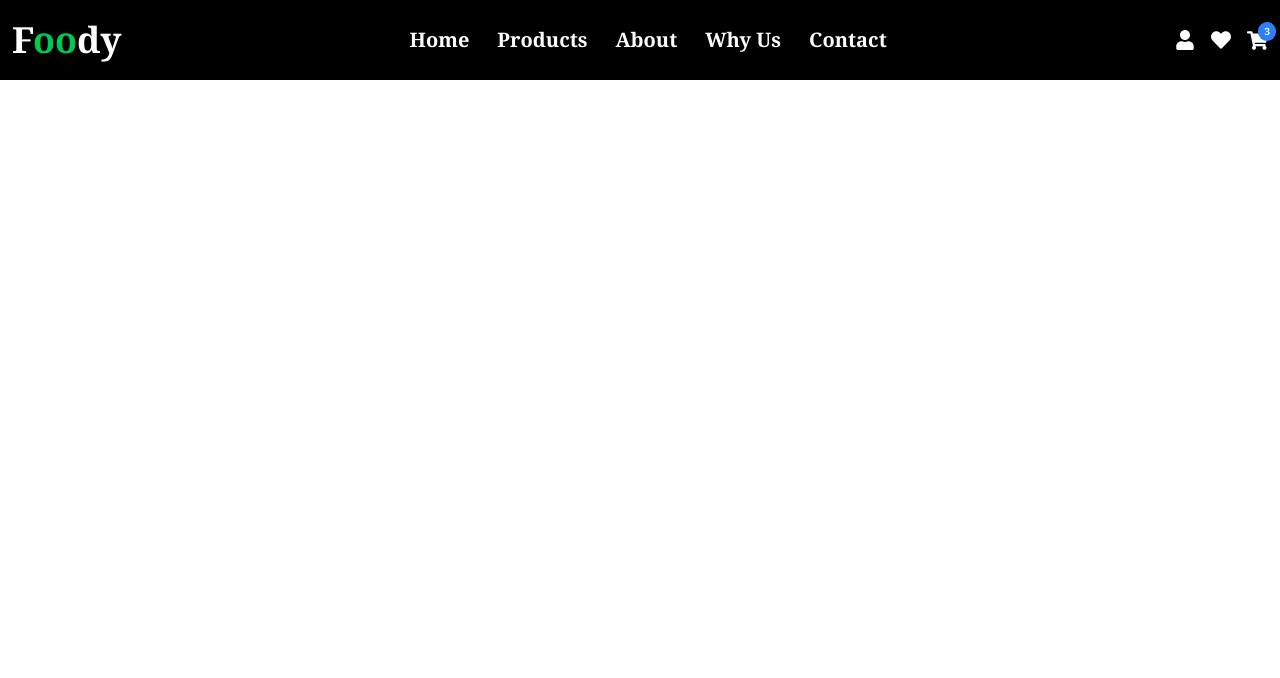
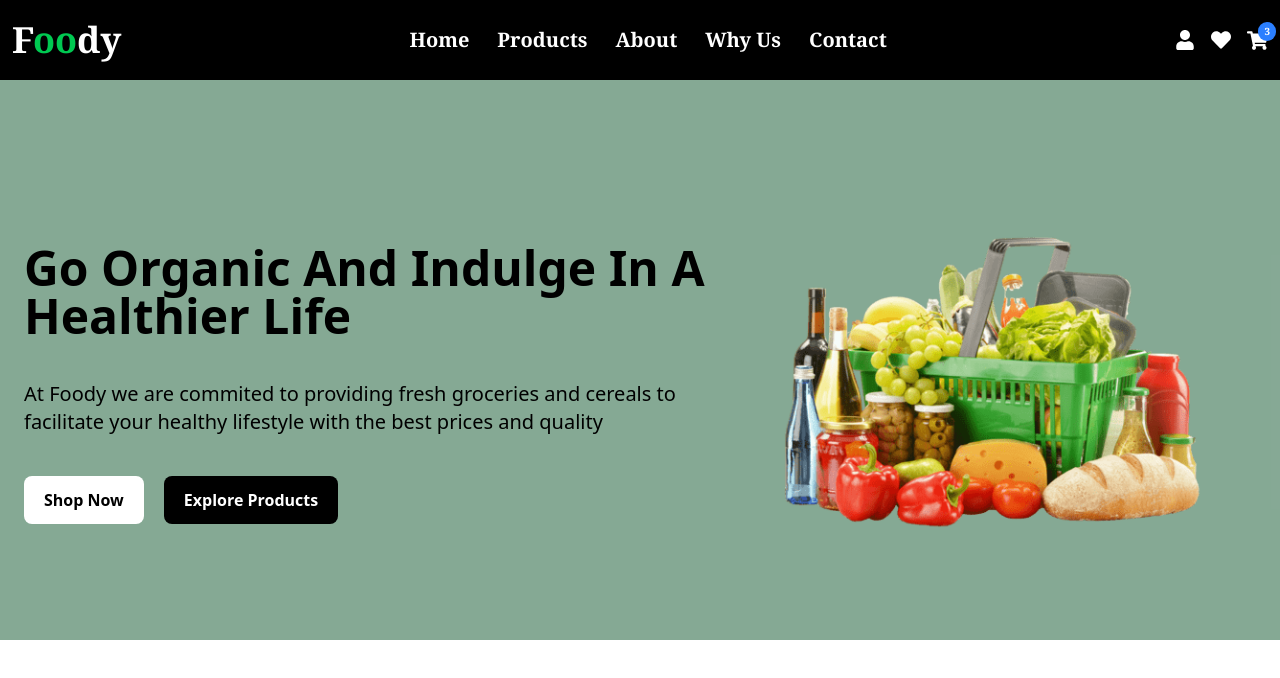
Before and after one commit to Iamvinnie254/jhub_ecomm, a Next.js app: page / in a window 1280 px wide. Shown: the top 678 px of the page. Built offline with nearby package versions, Linux system fonts and the light colour scheme.

Commit message:
feat: add a hero  section showcasing what to expect in the site and calling the user to get a good grasp of what the business is all about.

```diff
--- /dev/null
+++ b/src/app/features/landing-page/components/hero-section/page.tsx
@@ -0,0 +1,25 @@
+import Link from "next/link";
+import Groceries from "../../../../../../public/images/hero_groceries.png"
+
+function Hero() {
+    return (
+        <div className="bg-green-900/50 md:h-[70vh] h-[80vh] items-center ">
+            <div className=" flex flex-col md:flex-row items-center max-w-7xl mx-auto md:pt-24 p-6">
+                <div className="md:gap-10 gap-6 flex flex-col h-full ">
+                    <h2 className="capitalize font-bold text-3xl md:text-5xl ">Go organic and indulge in a healthier life</h2>
+                    <p className="text-sm md:text-xl">At Foody we are commited to providing fresh groceries and cereals to facilitate your healthy lifestyle with the best prices and quality</p>
+                    <div className="flex gap-5 text-black ">
+                        <Link href="#/"> <button className="bg-white px-5 py-3 font-bold rounded-lg cursor-pointer">Shop Now</button></Link>
+                        <Link href="#products"><button className="bg-black text-white px-5 py-3 font-bold rounded-lg cursor-pointer">Explore Products</button></Link>
+                    </div>
+
+                </div>
+                <div>
+                    <img src={Groceries.src} alt="Groceries at the store" width={900} className="md:py-9 py-0" />
+                </div>
+            </div>
+        </div>
+    )
+}
+
+export default Hero;
--- a/src/app/page.tsx
+++ b/src/app/page.tsx
@@ -1,8 +1,11 @@
 import Navbar from "./features/landing-page/components/navbar/page"
+import Hero from "./features/landing-page/components/hero-section/page"
+
 export default function Home() {
   return (
     <>
       <Navbar />
+      <Hero />
     </>
   );
 }
```
Also changed, not shown: public/images/hero_groceries.png (added), public/inspos/hero.png (added).
